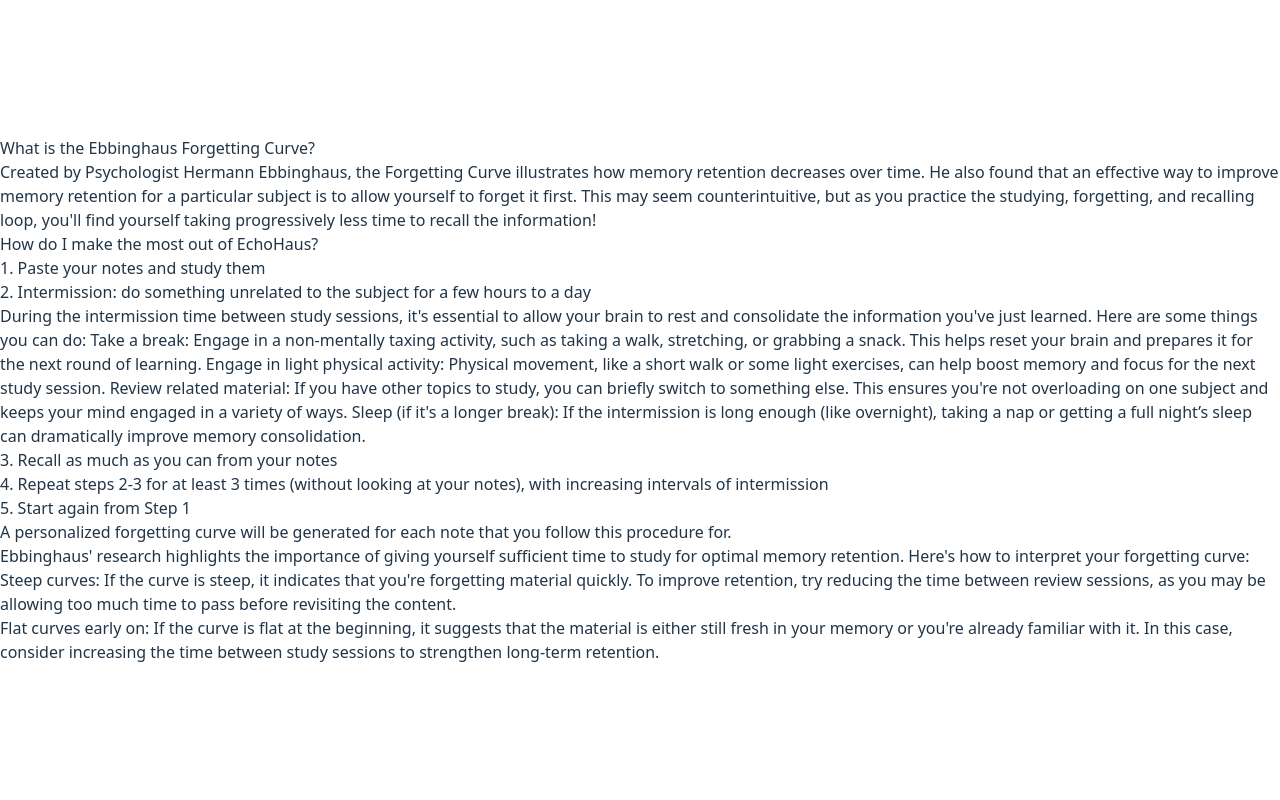
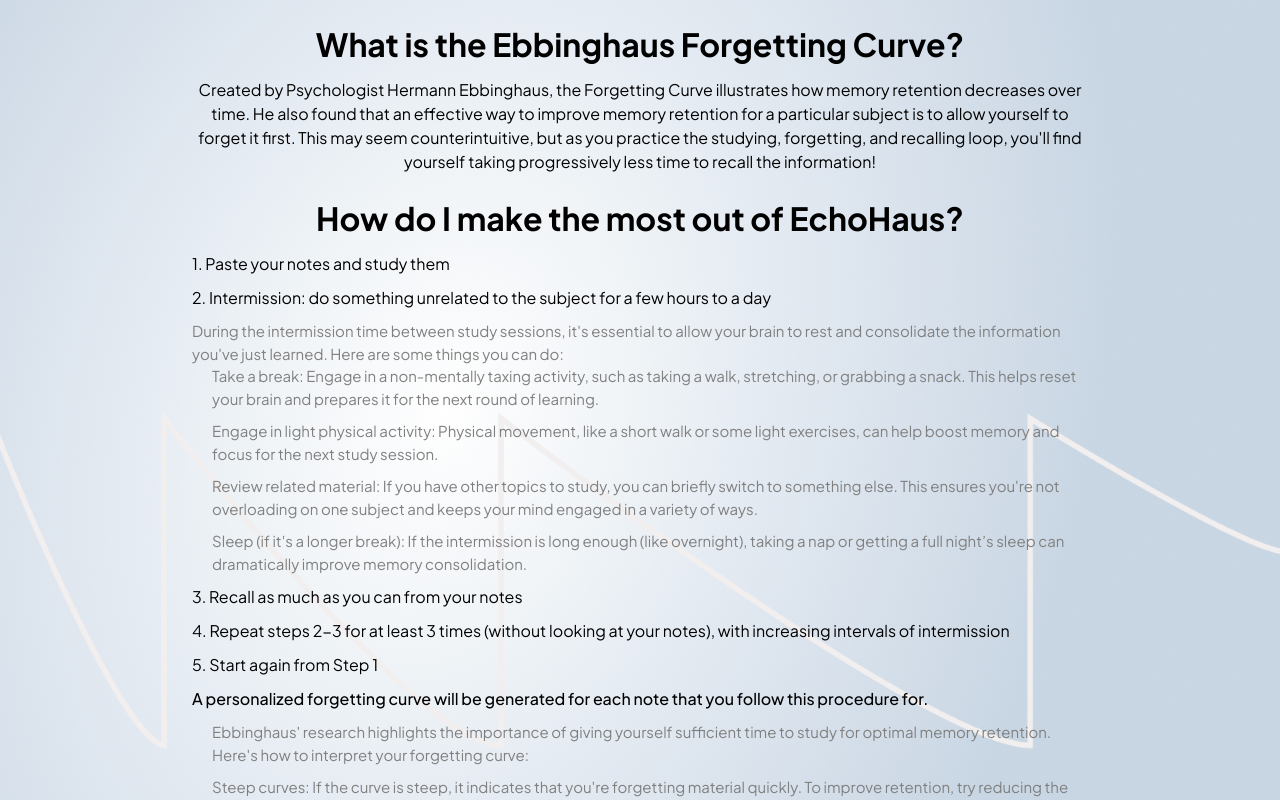
Before and after one commit to fionaleungg/EchoHaus, a React (Vite) app in the folder mern/client/: page /wiki in a window 1280 px wide. Built offline with nearby package versions, Linux system fonts and the light colour scheme.

Commit message:
wiki done

```diff
--- a/mern/client/src/signup-login/Wiki.jsx
+++ b/mern/client/src/signup-login/Wiki.jsx
@@ -1,59 +1,70 @@
-
+import styles from '../styles/Wiki.module.css';
 function Wiki() {
   return (
-    <div>
-      <div>
+    <div className={styles.background}>
+      <div className={styles.title}>
         What is the Ebbinghaus Forgetting Curve?
       </div>
-      <div>
+      <div className={styles.bodytext}>
         Created by Psychologist Hermann Ebbinghaus, the Forgetting Curve illustrates how memory retention decreases over time.
         He also found that an effective way to improve memory retention for a particular subject is to allow yourself to forget it first.
         This may seem counterintuitive, but as you practice the studying, forgetting, and recalling loop, you'll find yourself taking progressively
         less time to recall the information!
       </div>
-      <div>
+      <div className={styles.title}>
         How do I make the most out of EchoHaus?
       </div>
-      <div>
-        <div>
+      <div className={styles.bodytext1}>
+        <div className={styles.singulartext}>
           1. Paste your notes and study them
         </div>
-        <div>
+        <div className={styles.singulartext}>
           2. Intermission: do something unrelated to the subject for a few hours to a day
         </div>
-        <div>
+        <div className={styles.intermission}>
           During the intermission time between study sessions, it's essential to allow your brain to rest and consolidate the information you've just learned. Here are some things you can do:
-
+          <div className={styles.intermission2}>
           Take a break: Engage in a non-mentally taxing activity, such as taking a walk, stretching, or grabbing a snack. This helps reset your brain and prepares it for the next round of learning.
 
+          </div>
+
+          <div className={styles.intermission2}>
           Engage in light physical activity: Physical movement, like a short walk or some light exercises, can help boost memory and focus for the next study session.
 
+          </div>
+          <div className={styles.intermission2}>
           Review related material: If you have other topics to study, you can briefly switch to something else. This ensures you're not overloading on one subject and keeps your mind engaged in a variety of ways.
 
+          </div>
+          <div className={styles.intermission2}>
           Sleep (if it's a longer break): If the intermission is long enough (like overnight), taking a nap or getting a full night’s sleep can dramatically improve memory consolidation.
-        </div>
-        <div>
+
+          </div>
+        </div >
+        <div className={styles.singulartext}>
           3. Recall as much as you can from your notes
         </div>
-        <div>
+        <div className={styles.singulartext}>
           4. Repeat steps 2-3 for at least 3 times (without looking at your notes), with increasing intervals of intermission
         </div>
-        <div>
+        <div className={styles.singulartext}>
           5. Start again from Step 1
         </div>
-        <div>
+        <div className={styles.boldtext}>
           A personalized forgetting curve will be generated for each note that you follow this procedure for.
         </div>
       </div>
-      <div>
-        <div>
+      <div className={styles.bodytext1}>
+        <div className={styles.intermission}>
+        <div className={styles.intermission2}>
           Ebbinghaus' research highlights the importance of giving yourself sufficient time to study for optimal memory retention. Here's how to interpret your forgetting curve:
         </div>
-        <div>
+        <div className={styles.intermission2}>
           Steep curves: If the curve is steep, it indicates that you're forgetting material quickly. To improve retention, try reducing the time between review sessions, as you may be allowing too much time to pass before revisiting the content.
         </div>
-        <div>
+        <div className={styles.intermission2}>
           Flat curves early on: If the curve is flat at the beginning, it suggests that the material is either still fresh in your memory or you're already familiar with it. In this case, consider increasing the time between study sessions to strengthen long-term retention.
+        </div>
         </div>
       </div>
     </div>
--- /dev/null
+++ b/mern/client/src/styles/Wiki.module.css
@@ -0,0 +1,55 @@
+.background {
+  display: flex;
+  flex-direction: column;
+  align-items: center;
+  justify-content: flex-start;
+  height: 100vh;
+  width: 100vw;
+  background-image: url('../assets/gradientBackground.png');
+  font-family: 'Plus Jakarta Sans', sans-serif;
+  background-size: cover;
+  background-position: center;
+  overflow: auto;
+
+}
+
+.title {
+  font-size: 2em;
+  margin-top: 20px;
+  font-weight: bold;
+  color: black;
+  text-align: right;
+}
+
+.bodytext {
+  color: black;
+  width: 70%;
+  margin-top: 10px;
+  text-align: center;
+}
+
+.bodytext1 {
+  color: black;
+  width: 70%;
+  margin-top: 10px;
+  text-align: left;
+
+}
+
+.intermission {
+  font-size: 15px;
+  color: gray;
+}
+
+.intermission2 {
+  margin-left: 20px;
+  margin-bottom: 10px;
+}
+
+.singulartext {
+  margin-bottom: 10px;
+}
+
+.boldtext {
+  font-weight: 500;
+}
```
